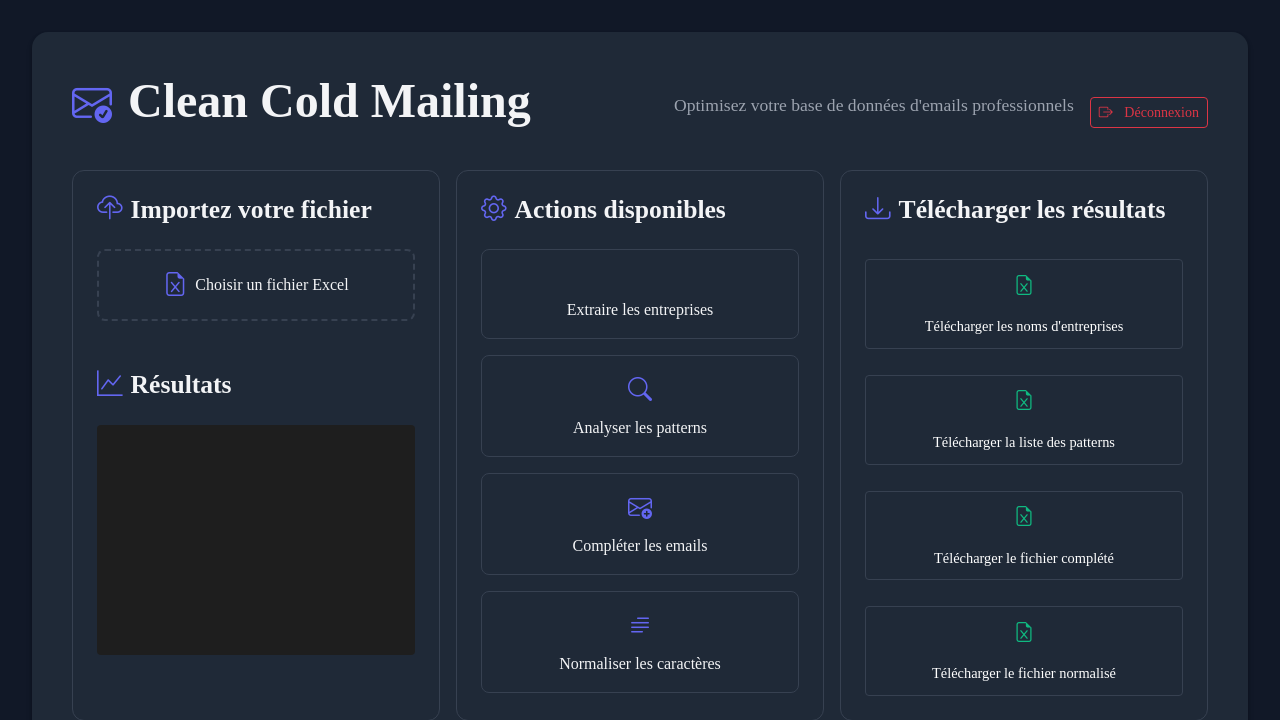
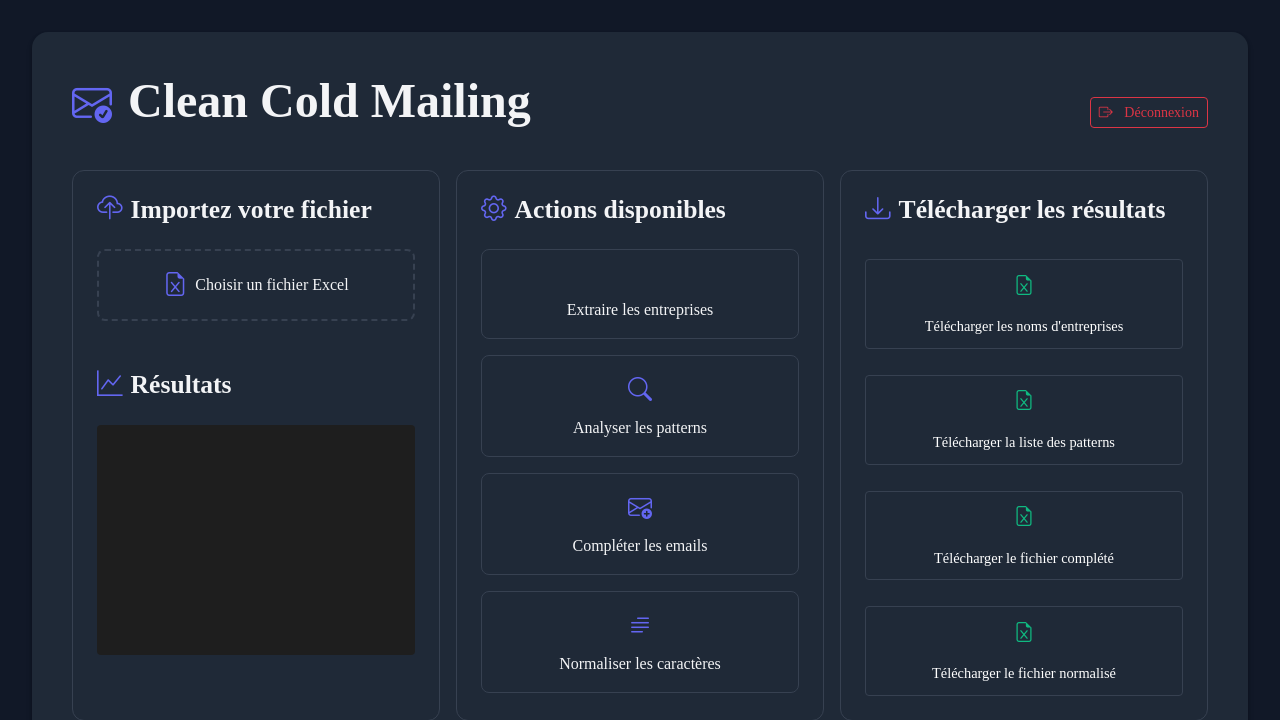
Before and after one commit to Maxen-Kimi/Clean-cold-mailing, a Flask app: page / in a window 1280 px wide. Shown: the top 720 px of the page. Run offline with Flask 3, Linux system fonts and the light colour scheme; a user stored in the database is signed in; some libraries are stand-ins or nearby versions.

Commit message:
Ajustement 2.0

```diff
--- a/templates/index.html
+++ b/templates/index.html
@@ -22,7 +22,6 @@
                     <h1>Clean Cold Mailing</h1>
                 </div>
                 <div class="header-actions">
-                    <p class="subtitle">Optimisez votre base de données d'emails professionnels</p>
                     <a href="{{ url_for('logout') }}" class="btn btn-outline-danger btn-sm">
                         <i class="bi bi-box-arrow-right"></i> Déconnexion
                     </a>
```
